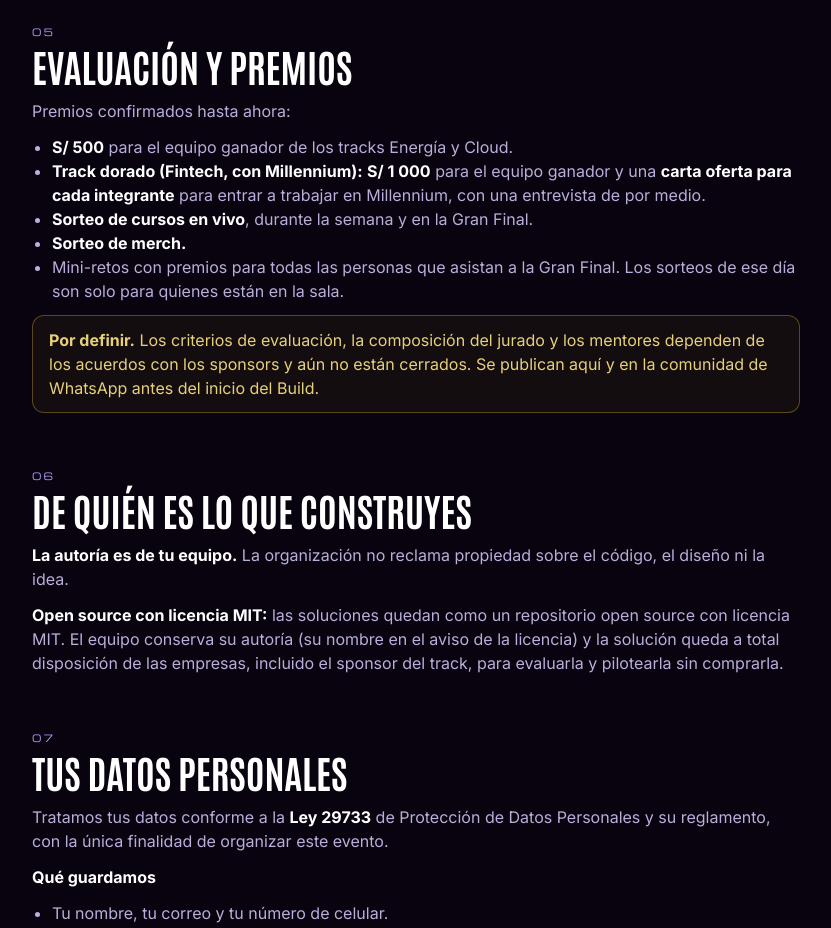
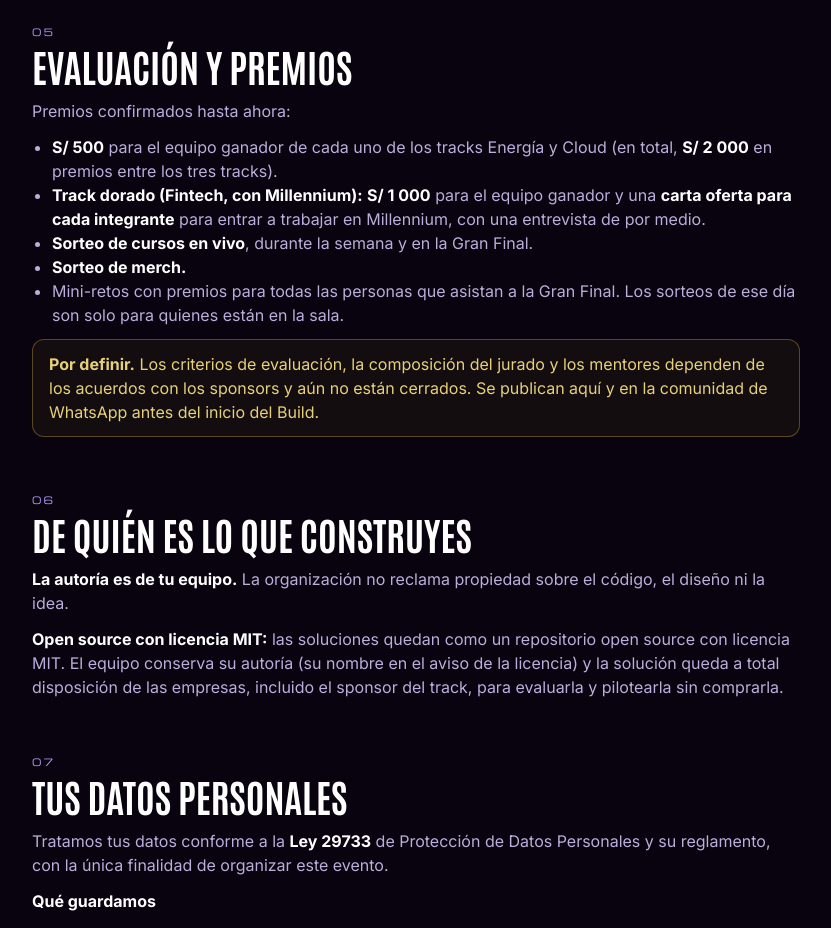
Before and after one commit to IEEE-CIS-UNI/Hack-CIS, a Next.js app: page /bases in a window 1280 px wide. Shown: the part 2300-3228 px from the top of the page, without its empty margins (224-1055 px from the left). Built offline with nearby package versions, Linux system fonts and the light colour scheme; no server answers.

Commit message:
Premios: S/ 2 000 en total con el desglose por track

```diff
--- a/src/app/bases/page.tsx
+++ b/src/app/bases/page.tsx
@@ -175,7 +175,7 @@ export default function BasesPage() {
           <Seccion n="05" titulo="Evaluación y premios">
             <p>Premios confirmados hasta ahora:</p>
             <ul>
-              <li><B>S/ 500</B> para el equipo ganador de los tracks Energía y Cloud.</li>
+              <li><B>S/ 500</B> para el equipo ganador de cada uno de los tracks Energía y Cloud (en total, <B>S/ 2 000</B> en premios entre los tres tracks).</li>
               <li><B>Track dorado (Fintech, con Millennium):</B> <B>S/ 1 000</B> para el equipo ganador y una <B>carta oferta para cada integrante</B> para entrar a trabajar en Millennium, con una entrevista de por medio.</li>
               <li><B>Sorteo de cursos en vivo</B>, durante la semana y en la Gran Final.</li>
               <li><B>Sorteo de merch.</B></li>
--- a/src/components/Premios.tsx
+++ b/src/components/Premios.tsx
@@ -1,8 +1,8 @@
 import { Briefcase, GraduationCap, Shirt, Trophy } from "lucide-react";
 
 const PREMIOS = [
-  { icono: Trophy, tag: "Equipos ganadores", grande: "S/ 500", titulo: "Energía y Cloud", texto: "Para el equipo ganador de cada uno de estos dos tracks." },
-  { icono: Briefcase, tag: "★ Track dorado", grande: "S/ 1 000", titulo: "Fintech · Millennium", texto: "Para el equipo ganador, más una carta oferta para cada integrante para entrar a trabajar en Millennium, con una entrevista de por medio.", dorado: true },
+  { icono: Trophy, tag: "Equipos ganadores", grande: "S/ 2 000", titulo: "En premios", texto: "S/ 1 000 para el ganador de Fintech, el track dorado, y S/ 500 para el ganador de cada uno de los otros dos tracks: Energía y Cloud." },
+  { icono: Briefcase, tag: "★ Track dorado", grande: "Cartas oferta", titulo: "Fintech · Millennium", texto: "Cada integrante del equipo ganador de Fintech recibe una carta oferta para entrar a trabajar en Millennium, con una entrevista de por medio. Además de los S/ 1 000.", dorado: true },
   { icono: GraduationCap, tag: "En vivo", grande: "Cursos", titulo: "Sorteo en vivo", texto: "Sorteamos cursos durante la semana y en la Gran Final." },
   { icono: Shirt, tag: "Para ti", grande: "Merch", titulo: "Sorteo de merch", texto: "También sorteamos merch durante el evento." },
 ];
```
